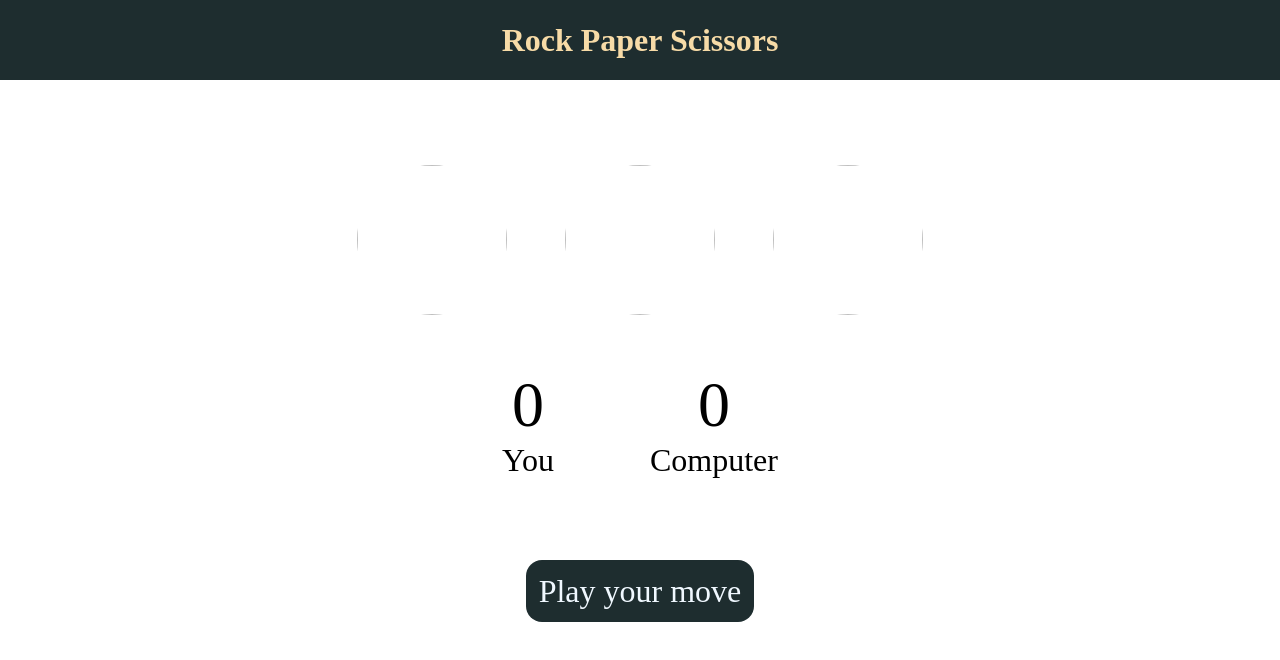
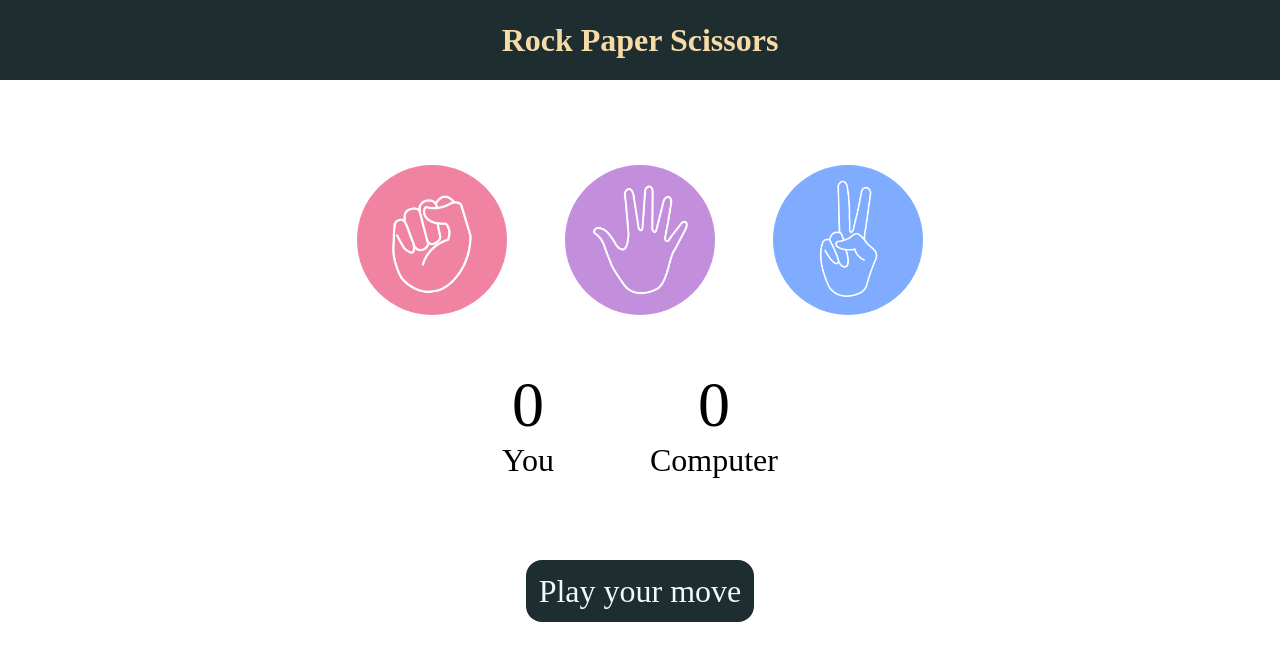
Before and after one commit to MALLAMCHAITANYA/Stone-Paper-Scissors, a plain HTML site: page index.html in a window 1280 px wide. Drawn offline with Linux system fonts and the light colour scheme; the site is published under a folder, as on GitHub Pages, so addresses that start at the root find nothing.

Commit message:
Add images and update index.html

```diff
--- a/index.html
+++ b/index.html
@@ -11,13 +11,13 @@
     <main>
         <div class="choices">
             <div class="choice" id="rock">
-                <img src="/images/rock.png">
+                <img src="images/rock.png" alt="rock">
             </div>
             <div class="choice" id="paper">
-                <img src="/images/paper.png">
+                <img src="images/paper.png" alt="paper">
             </div>
             <div class="choice" id="scissors">
-                <img src="/images/scissors.png">
+                <img src="images/scissors.png" alt="scissors">
             </div>
         </div>
 
```
